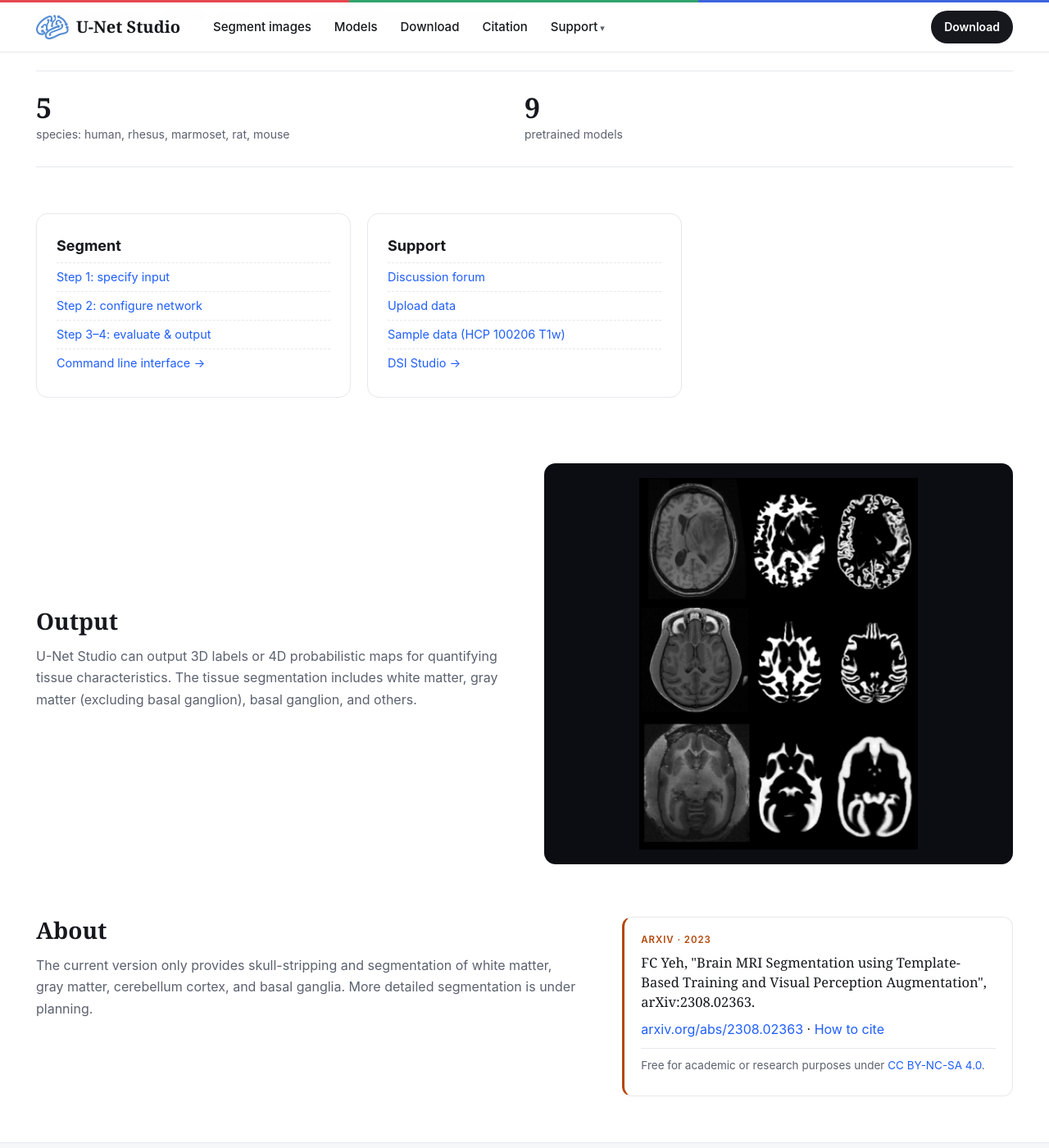
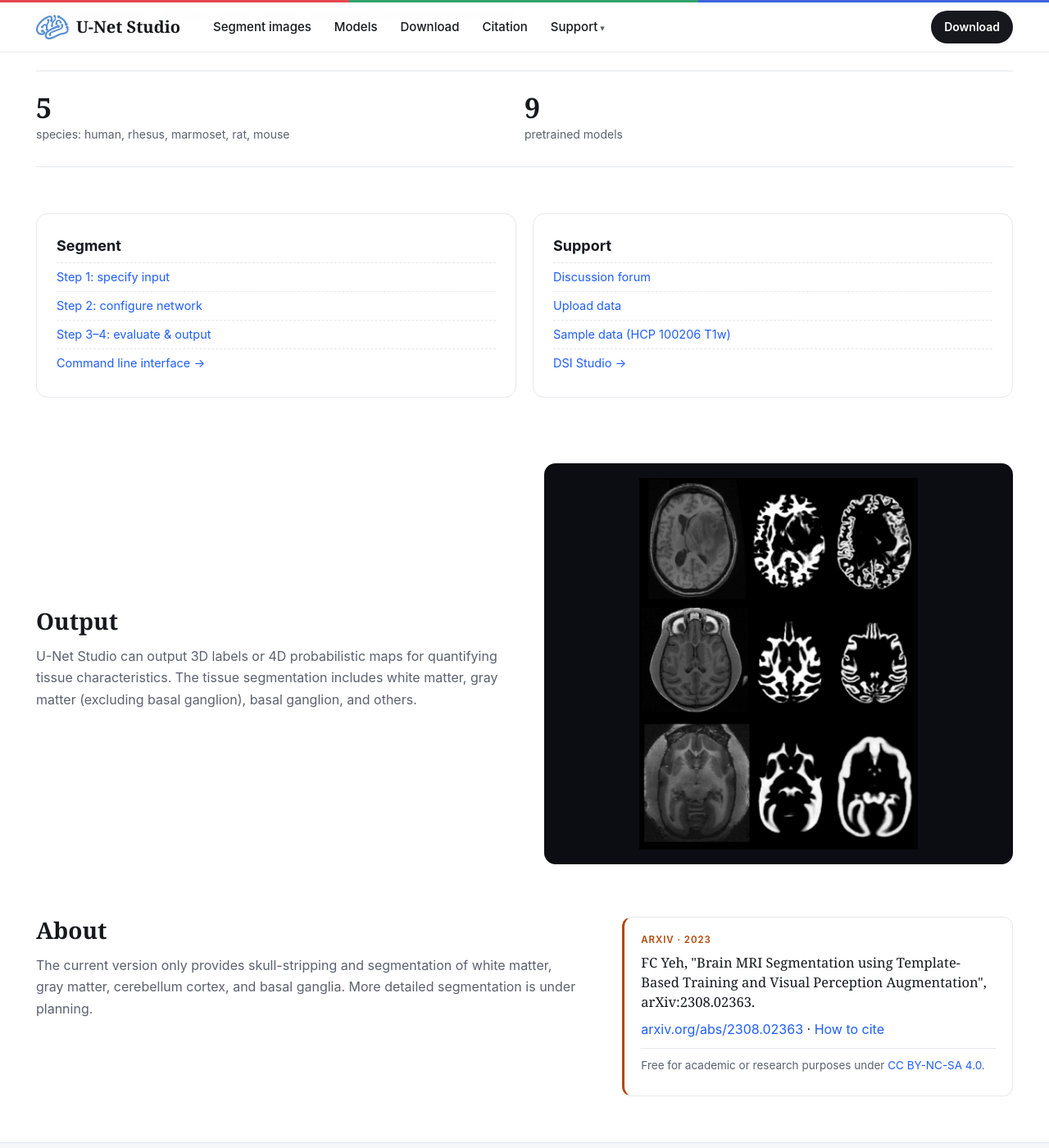
Before and after one commit to frankyeh/UNet-Studio-Website, a Jekyll site: the page built from index.md, in a window 1280 px wide and 1400 px high, scrolled down 586 px. Shown: the whole window at 82% size. Built offline with Jekyll 4.4.1, drawn with Linux system fonts in a browser that asks for light colours.

Commit message:
Polish U-Net homepage: assets/css/style.scss

```diff
--- a/assets/css/style.scss
+++ b/assets/css/style.scss
@@ -54,7 +54,7 @@ a:hover { text-decoration: underline; }
 .stats b { display: block; font: 600 30px/1.1 var(--serif); }
 .stats span { color: var(--muted); font-size: 14px; }
 
-.doors { display: grid; grid-template-columns: repeat(3, 1fr); gap: 20px; padding: 56px 0 24px; }
+.doors { display: grid; grid-template-columns: repeat(2, minmax(0, 1fr)); gap: 20px; padding: 56px 0 24px; }
 .door { border: 1px solid var(--line); border-radius: 14px; padding: 24px; }
 .door h3 { margin: 0 0 6px; font-size: 18px; }
 .door p { margin: 0 0 14px; color: var(--muted); font-size: 14.5px; }
```
